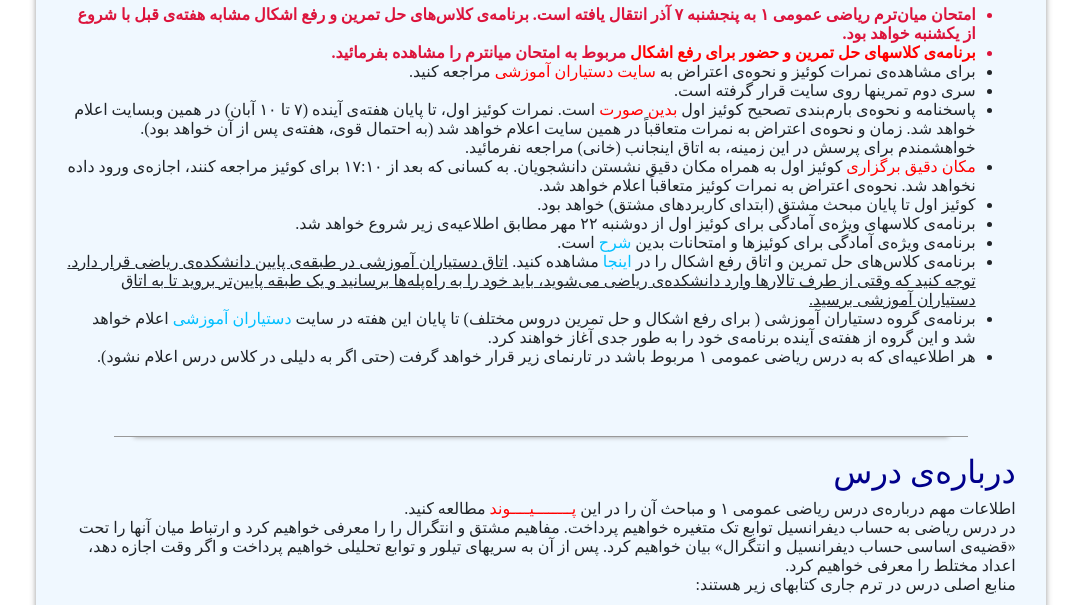
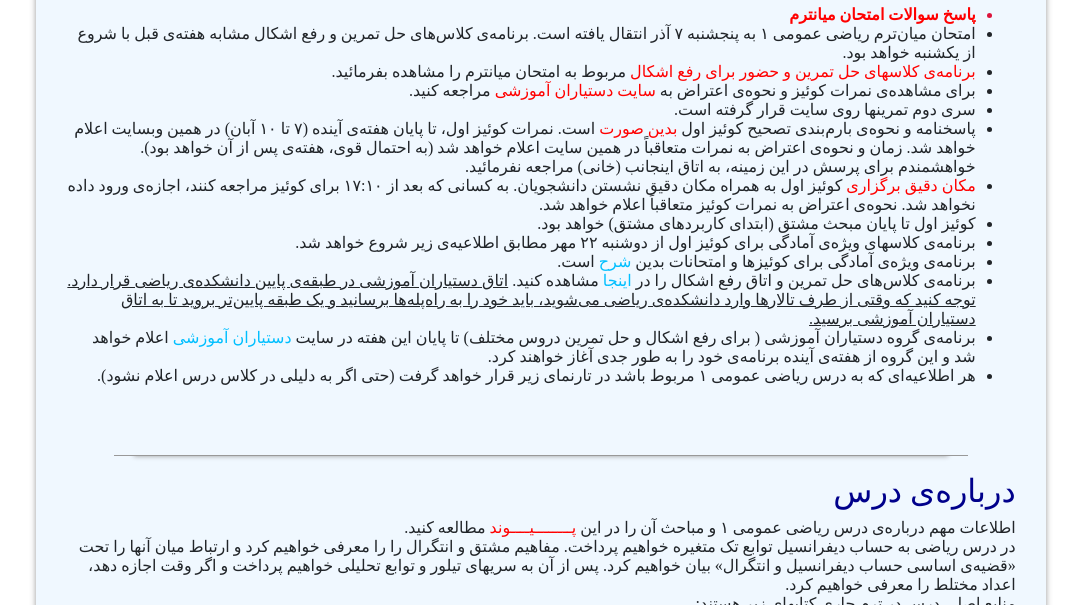
Before and after one commit to mohsen-Khani/riyazi1-9899, a plain HTML site: page index.html in a window 1280 px wide. Shown: the part 495-1100 px from the top of the page, without its empty margins (99-1180 px from the left). Drawn offline with nearby package versions, Linux system fonts and the light colour scheme.

Commit message:
mianterm solution

```diff
--- a/index.html
+++ b/index.html
@@ -56,9 +56,12 @@
                 <p>
                 <ul>
                 <li class="imp-text">
+                    <a href="jozve/solutions-of-midterm-exam98-1.pdf">پاسخ سوالات امتحان میانترم</a>
+                </li>
+                <li>
                     امتحان میان‌ترم ریاضی عمومی ۱ به پنجشنبه ۷ آذر انتقال یافته است. برنامه‌‌ی کلاس‌های حل تمرین و رفع اشکال مشابه هفته‌ی قبل با شروع از یکشنبه خواهد بود.
                 </li>
-                <li class="imp-text">
+                <li>
                     <a href="https://mohsen-khani.github.io/ta-group/pdfs/ta-schedule-exam.pdf">
 
                         برنامه‌ی کلاسهای حل تمرین و حضور برای رفع اشکال
@@ -67,7 +70,7 @@
 
                 </li>
 
-                    <li class>
+                    <li>
                         برای مشاهده‌ی نمرات کوئیز و نحوه‌ی اعتراض به
                         <a href="https://mohsen-khani.github.io/ta-group/">سایت دستیاران آموزشی</a>
                         مراجعه کنید.
```
Also changed, not shown: 1 other file.
